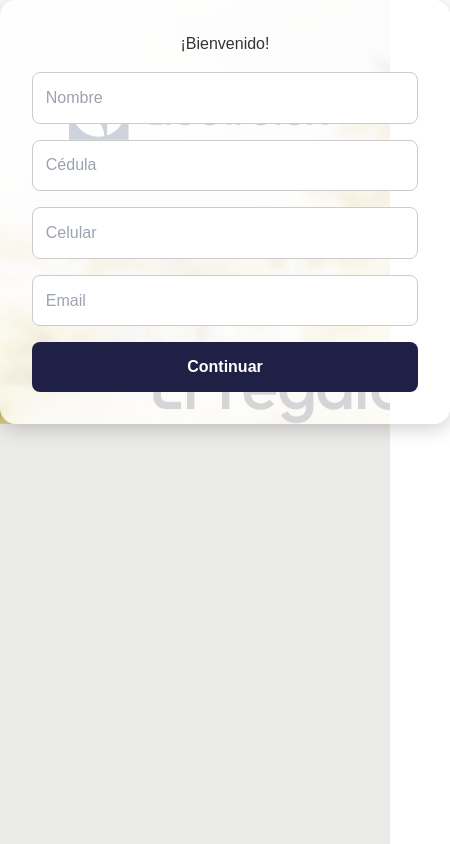
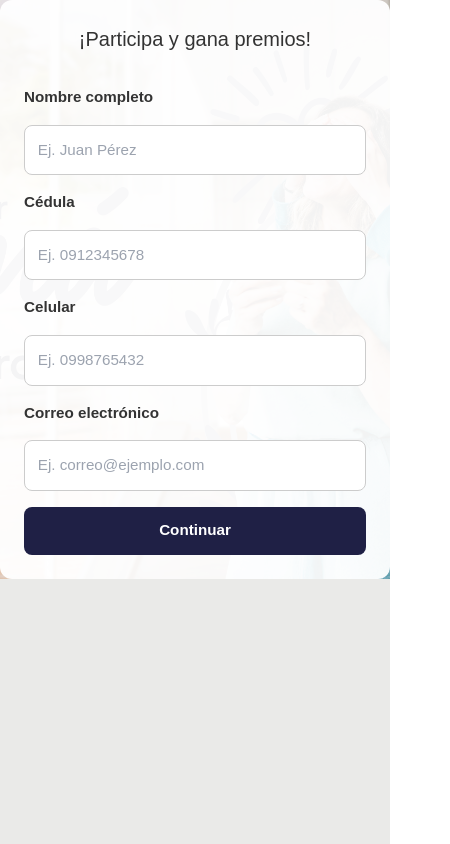
Before and after one commit to 31MartinS/Electrolux_Ruleta, a React (Vite) app: page / in a window 390 px wide. Shown: the whole page, 450 px wide, since content can reach past the window. Built offline with nearby package versions, Linux system fonts and the light colour scheme; no server answers.

Commit message:
fix forms rulet v2

```diff
--- a/src/components/Formulario.jsx
+++ b/src/components/Formulario.jsx
@@ -1,6 +1,5 @@
-// src/components/Formulario.jsx
 import { useState } from 'react'
-import { useNavigate } from 'react-router-dom'  // Importar useNavigate
+import { useNavigate } from 'react-router-dom'
 import { guardarParticipante } from '../services/firebase'
 import '../styles/form.css'
 
@@ -9,46 +8,85 @@ export default function Formulario() {
     nombre: '', cedula: '', celular: '', email: ''
   })
   const [error, setError] = useState('')
-  const navigate = useNavigate()  // Inicializar useNavigate
+  const [loading, setLoading] = useState(false)
+  const navigate = useNavigate()
 
-  const validarEmail = e => /^[^\s@]+@[^\s@]+\.[^\s@]+$/.test(e)
-  const validarCedula = c => /^\d{8,10}$/.test(c)
+  const validarNombre = nombre =>
+    /^([A-Za-zÁÉÍÓÚáéíóúÑñ]{2,})(\s[A-Za-zÁÉÍÓÚáéíóúÑñ]{2,})+$/.test(nombre.trim())
+
+  const validarCedula = cedula =>
+    /^\d{10}$/.test(cedula)
+
+  const validarCelular = celular =>
+    /^09\d{8}$/.test(celular)
+
+  const validarEmail = email =>
+    /^[a-zA-Z][a-zA-Z0-9._%+-]*@[a-zA-Z0-9.-]+\.[a-zA-Z]{2,4}$/.test(email)
 
   const handleSubmit = async e => {
     e.preventDefault()
-    if (!formData.nombre || !formData.cedula || !formData.celular || !formData.email) {
-      return setError('Completa todos los campos.')
+    const { nombre, cedula, celular, email } = formData
+
+    if (!nombre || !cedula || !celular || !email) {
+      return setError('Todos los campos son obligatorios.')
     }
-    if (!validarEmail(formData.email)) {
-      return setError('Email inválido.')
+
+    if (!validarNombre(nombre)) {
+      return setError('Nombre inválido. Usa solo letras y al menos dos palabras.')
     }
-    if (!validarCedula(formData.cedula)) {
-      return setError('Cédula inválida (8–10 dígitos).')
+
+    if (!validarCedula(cedula)) {
+      return setError('La cédula debe tener exactamente 10 dígitos numéricos.')
+    }
+
+    if (!validarCelular(celular)) {
+      return setError('El celular debe tener 10 dígitos y comenzar con 09.')
+    }
+
+    if (!validarEmail(email)) {
+      return setError('Correo electrónico inválido.')
     }
 
     try {
+      setLoading(true)
       await guardarParticipante(formData)
-      sessionStorage.setItem('emailParticipante', formData.email)  // Guarda el email en sessionStorage
-      navigate('/spin')  // Redirigir a la página de la ruleta
+      sessionStorage.setItem('emailParticipante', email)
+      navigate('/spin')
     } catch (err) {
-      setError(err.message || 'Error al guardar.')
+      setError(err.message || 'Error al guardar los datos.')
+      setLoading(false)
     }
   }
 
   const handleChange = e => {
-    setFormData(f => ({ ...f, [e.target.name]: e.target.value }))
+    const { name, value } = e.target
+    setFormData(f => ({ ...f, [name]: value }))
     setError('')
   }
 
   return (
-    <form className="formulario" onSubmit={handleSubmit}>
-      <h2>¡Bienvenido!</h2>
-      <input name="nombre" placeholder="Nombre" onChange={handleChange} />
-      <input name="cedula" placeholder="Cédula" onChange={handleChange} />
-      <input name="celular" placeholder="Celular" onChange={handleChange} />
-      <input name="email" type="email" placeholder="Email" onChange={handleChange} />
+    <form className="formulario" onSubmit={handleSubmit} noValidate>
+      <h2>¡Participa y gana premios!</h2>
+
+      <label htmlFor="nombre"><strong>Nombre completo</strong></label>
+      <input id="nombre" name="nombre" placeholder="Ej. Juan Pérez" value={formData.nombre} onChange={handleChange} required />
+
+      <label htmlFor="cedula"><strong>Cédula</strong></label>
+      <input id="cedula" name="cedula" placeholder="Ej. 0912345678" value={formData.cedula} onChange={handleChange} required />
+
+      <label htmlFor="celular"><strong>Celular</strong></label>
+      <input id="celular" name="celular" placeholder="Ej. 0998765432" value={formData.celular} onChange={handleChange} required />
+
+      <label htmlFor="email"><strong>Correo electrónico</strong></label>
+      <input id="email" name="email" type="email" placeholder="Ej. correo@ejemplo.com" value={formData.email} onChange={handleChange} required />
+
       {error && <p className="error">{error}</p>}
-      <button type="submit">Continuar</button>
+
+      <button type="submit" disabled={loading}>
+        {loading ? (
+          <span className="spinner"></span>
+        ) : 'Continuar'}
+      </button>
     </form>
   )
 }
--- a/src/pages/Home.jsx
+++ b/src/pages/Home.jsx
@@ -1,15 +1,24 @@
-import Formulario from '../components/Formulario';
-import backgroundImage from '../assets/images/moms.jpg';  // Asegúrate de que la imagen esté en esta ruta
+import Formulario from '../components/Formulario'
+import backgroundImage from '../assets/images/moms.jpg'
 
 export default function Home() {
   return (
     <div
-      className="flex justify-center items-center min-h-screen bg-cover bg-center"
-      style={{ backgroundImage: `url(${backgroundImage})` }}  // Usa la imagen importada
+      className="relative w-full min-h-screen flex flex-col items-center justify-center overflow-auto"
+      style={{
+        backgroundImage: `url(${backgroundImage})`,
+        backgroundSize: 'cover',
+        backgroundPosition: 'center',
+        backgroundRepeat: 'no-repeat',
+      }}
     >
-      <div className=" p-8 rounded-xl max-w-lg w-full">
+      {/* Overlay para contraste */}
+      <div className="absolute inset-0 bg-black/50 z-0"></div>
+
+      {/* Contenido principal */}
+      <div className="relative z-10 w-full max-w-sm sm:max-w-md p-4">
         <Formulario />
       </div>
     </div>
-  );
+  )
 }
--- a/src/styles/form.css
+++ b/src/styles/form.css
@@ -1,23 +1,31 @@
-
-
-/* Estilos del formulario */
+/* Estilos generales del formulario */
 .formulario {
-  background: rgba(255, 255, 255, 0.8); /* blanco semi-transparente */
+  background: rgba(255, 255, 255, 0.6); /* Fondo blanco semi-transparente */
   padding: 2rem;
   border-radius: 1rem;
   box-shadow: 0 4px 20px rgba(0, 0, 0, 0.2);
-  width: 450px;
+  width: 100%;
+  max-width: 450px;
   display: flex;
   flex-direction: column;
   gap: 1rem;
-  color: #333; /* color de texto oscuro */
+  color: #333;
   font-family: 'ElectroluxSans', sans-serif;
+  box-sizing: border-box;
 }
 
-/* Título del formulario */
+/* Título centrado */
 .formulario h2 {
   text-align: center;
   color: #333;
+  font-size: 1.5rem;
+  margin-bottom: 1rem;
+}
+
+/* Etiquetas en negrita */
+.formulario label {
+  font-weight: bold;
+  font-size: 0.95rem;
 }
 
 /* Campos de entrada */
@@ -28,9 +36,11 @@
   background: #fff;
   color: #333;
   font-size: 1rem;
+  width: 100%;
+  box-sizing: border-box;
 }
 
-/* Botón */
+/* Botón de envío */
 .formulario button {
   padding: 0.8rem;
   background: #1F2045;
@@ -40,13 +50,38 @@
   font-weight: bold;
   cursor: pointer;
   font-size: 1rem;
-  transition: background 0.3s;
-
+  transition: background 0.3s ease;
 }
 
-/* Hover en botón */
-.formulario button:hover {
-  background: #0056b3;
+/* Hover del botón */
+.formulario button:hover:not(:disabled) {
+  background: #2d2e6f;
+}
+
+/* Botón deshabilitado */
+button[disabled] {
+  opacity: 0.6;
+  cursor: not-allowed;
+}
+
+/* Spinner de carga */
+.spinner {
+  display: inline-block;
+  width: 20px;
+  height: 20px;
+  border: 3px solid #fff;
+  border-top: 3px solid #3498db;
+  border-radius: 50%;
+  animation: spin 1s linear infinite;
+  vertical-align: middle;
+  margin: 0 auto;
+}
+
+/* Animación del spinner */
+@keyframes spin {
+  to {
+    transform: rotate(360deg);
+  }
 }
 
 /* Mensaje de error */
@@ -55,3 +90,22 @@
   text-align: center;
   font-size: 0.9rem;
 }
+
+/* Responsivo */
+@media (max-width: 500px) {
+  .formulario {
+    padding: 1.5rem;
+    border-radius: 0.75rem;
+    box-shadow: none;
+    background: rgba(255, 255, 255, 0.95);
+  }
+
+  .formulario h2 {
+    font-size: 1.25rem;
+  }
+
+  .formulario input,
+  .formulario button {
+    font-size: 0.95rem;
+  }
+}
```
Also changed, not shown: src/pages/SpinWheel.jsx (+56 -38 lines), 1 other file (tests, documents, lock files or other folders).
